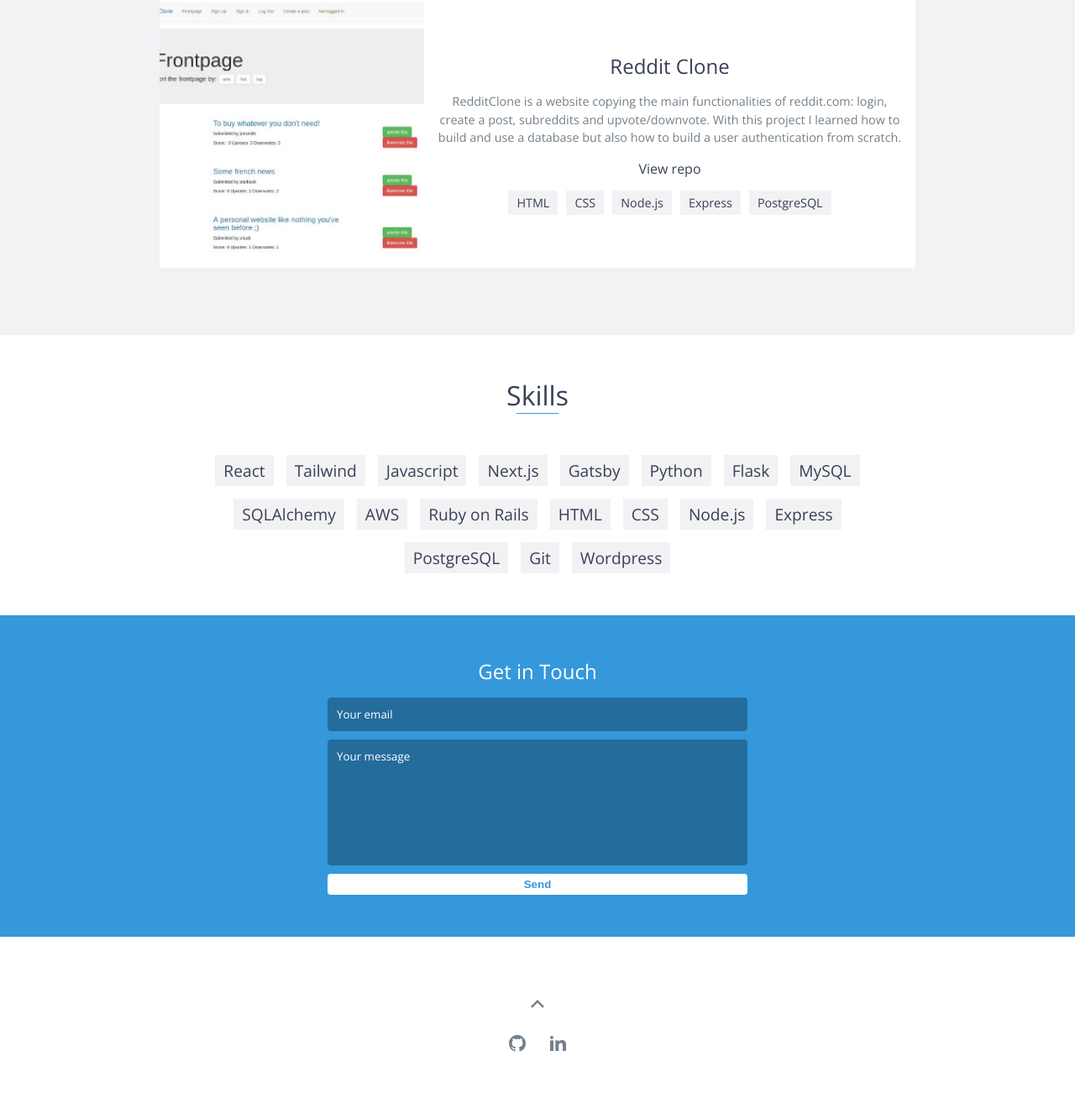
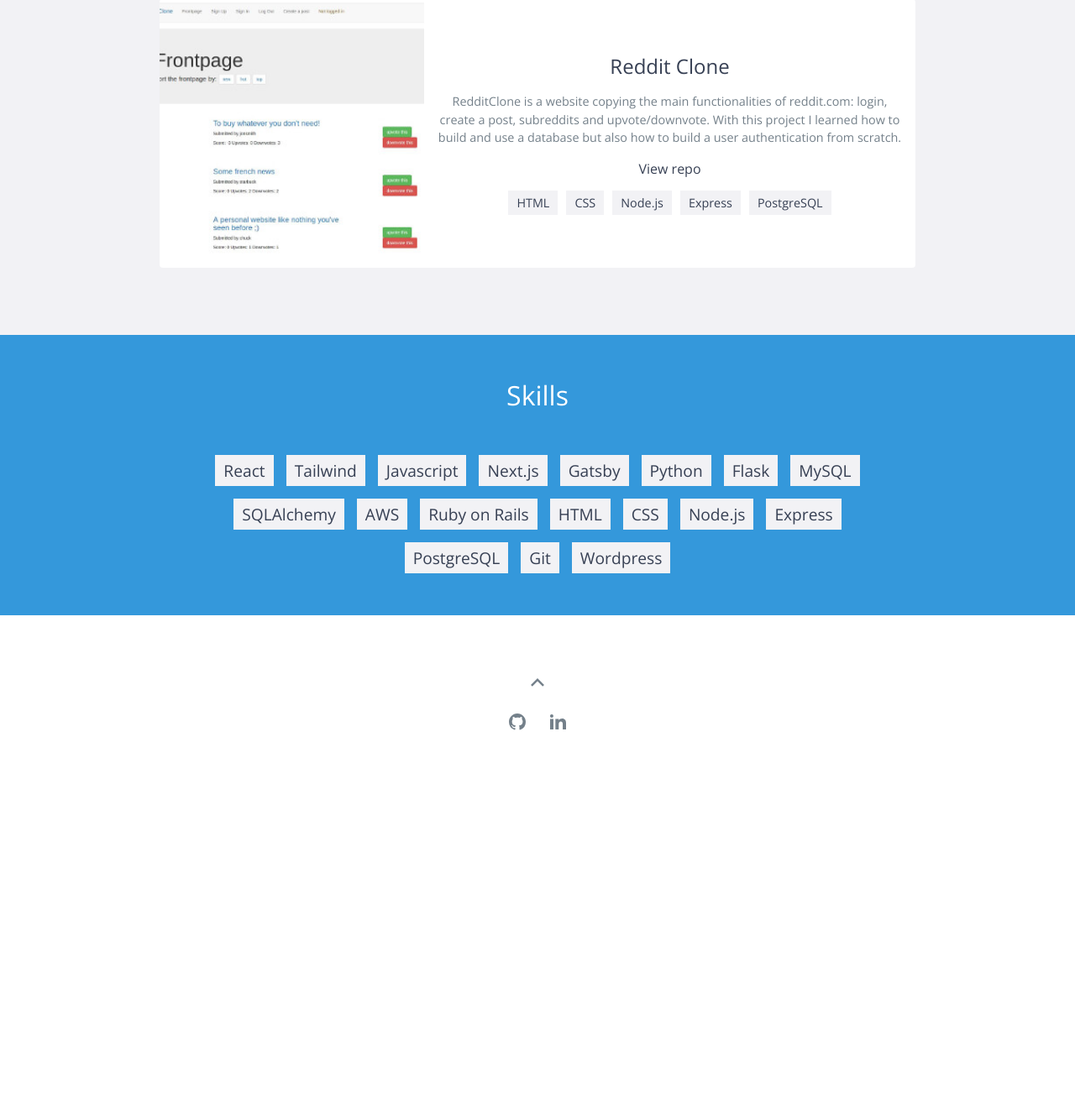
Before and after one commit to charlesjamb/charlesjamb.github.io, a PHP site: page / in a window 1280 px wide. Shown: the part 4672-5992 px from the top of the page at 84% size. After the commit the page ends 5542 px from the top, so only its background shows below. Run offline with PHP 8.4, Linux system fonts and the light colour scheme.

Commit message:
Remove contact from

```diff
--- a/index.html
+++ b/index.html
@@ -420,36 +420,6 @@
     </div>
     <!-- End #skills -->
 
-    <div id="contact">
-      <h2>Get in Touch</h2>
-      <div id="contact-form">
-        <form
-          method="POST"
-          action="https://formspree.io/charles.jambon@gmail.com"
-        >
-          <input
-            type="hidden"
-            name="_subject"
-            value="Contact request from personal website"
-          />
-          <input
-            type="email"
-            name="_replyto"
-            placeholder="Your email"
-            required
-          />
-          <textarea
-            name="message"
-            placeholder="Your message"
-            required
-          ></textarea>
-          <button type="submit">Send</button>
-        </form>
-      </div>
-      <!-- End #contact-form -->
-    </div>
-    <!-- End #contact -->
-
     <footer>
       <div class="top">
         <svg
--- a/styles.css
+++ b/styles.css
@@ -487,12 +487,13 @@ header.active {
 }
 #skills {
   padding: 50px 15px;
+  background: var(--primary-color);
   text-align: center;
-  background: var(--background-color);
 }
 #skills h2 {
-  color: var(--text-secondary-color);
   margin-bottom: 50px;
+  color: var(--background-color);
+  font-weight: 500;
 }
 .skills-list {
   width: 100%;
@@ -520,75 +521,6 @@ header.active {
 }
 #skills .skill {
   font-size: 1.2rem;
-}
-#contact {
-  padding: 50px 15px;
-  background: var(--primary-color);
-  text-align: center;
-}
-#contact h2 {
-  margin: 0 0 15px 0;
-  color: var(--background-color);
-  font-weight: 500;
-}
-#contact-form {
-  max-width: 500px;
-  margin: 0 auto;
-}
-#contact-form input,
-#contact-form textarea {
-  display: block;
-  width: 100%;
-  padding: 10px;
-  border-radius: var(--border-radius-primary);
-  border: none;
-  margin-bottom: 10px;
-  color: var(--background-color);
-  background: var(--secondary-color);
-  transition: 0.2s ease all;
-  font-family: 'Open Sans', sans-serif;
-  border: 1px solid var(--secondary-color);
-}
-#contact-form input::-webkit-input-placeholder,
-#contact-form textarea::-webkit-input-placeholder {
-  color: var(--background-color);
-}
-#contact-form input:-moz-placeholder,
-#contact-form textarea:-moz-placeholder {
-  color: var(--background-color);
-  opacity: 1;
-}
-#contact-form input::-moz-placeholder,
-#contact-form textarea::-moz-placeholder {
-  color: var(--background-color);
-  opacity: 1;
-}
-#contact-form input:-ms-input-placeholder,
-#contact-form textarea:-ms-input-placeholder {
-  color: var(--background-color);
-}
-#contact-form input:focus,
-#contact-form textarea:focus {
-  outline: none;
-  border-color: var(--background-color);
-}
-#contact-form textarea {
-  height: 150px;
-  resize: none;
-}
-#contact-form button {
-  display: block;
-  width: 100%;
-  background: var(--background-color);
-  border-radius: var(--border-radius-primary);
-  padding: 5px 10px;
-  border: none;
-  color: var(--primary-color);
-  font-weight: 700;
-  transition: 0.2s ease all;
-}
-#contact-form button:hover {
-  opacity: 0.8;
 }
 footer {
   background: var(--background-color);
```
